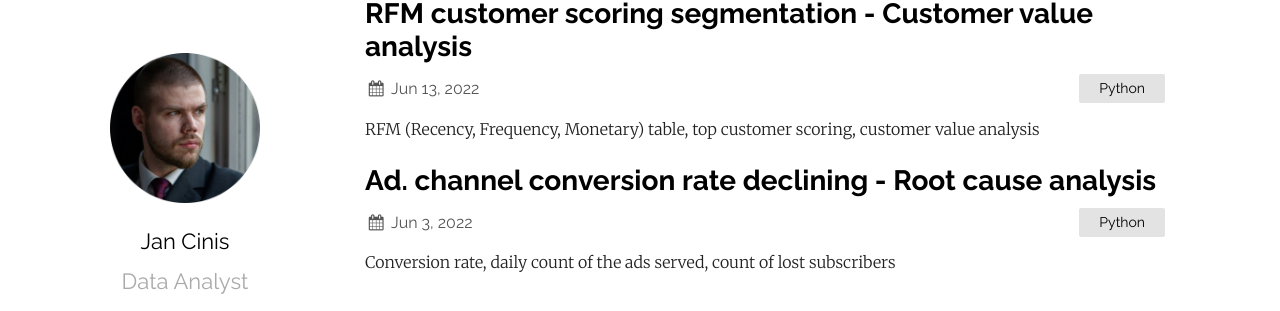
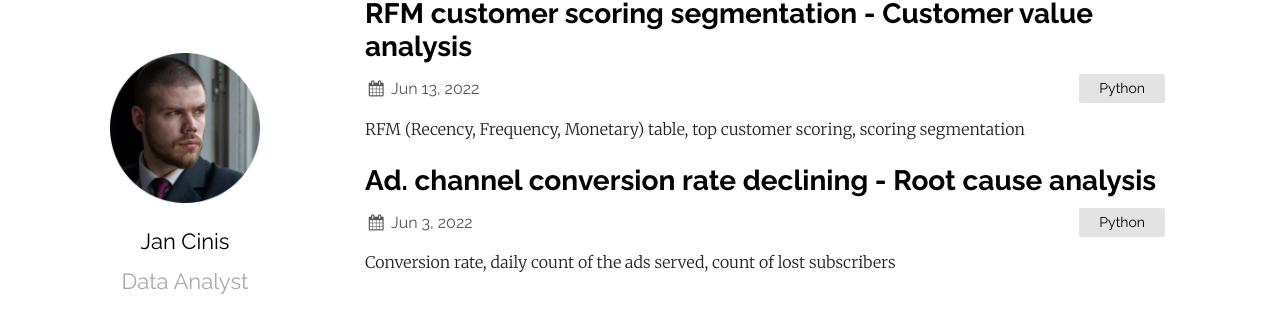
Before and after one commit to JanCinis/jancinis.github.io, a Jekyll site: the page built from index.md, in a window 1280 px wide. Shown: the part 110-421 px from the top of the page. Built offline with Jekyll 4.4.1, drawn with Linux system fonts in a browser that asks for light colours.

Commit message:
text update

```diff
--- a/_posts/2022-06-13-post_02.markdown
+++ b/_posts/2022-06-13-post_02.markdown
@@ -4,7 +4,7 @@ title:  "RFM customer scoring segmentation - Customer value analysis"
 date:   2022-06-13 19:15:41 +0530
 categories: Python
 ---
-RFM (Recency, Frequency, Monetary) table, top customer scoring, customer value analysis
+RFM (Recency, Frequency, Monetary) table, top customer scoring, scoring segmentation
 
 <img src="https://raw.githubusercontent.com/JanCinis/jancinis.github.io/main/assets/img_post_02/rfm_metrics_img.png" height="250">
 
```
